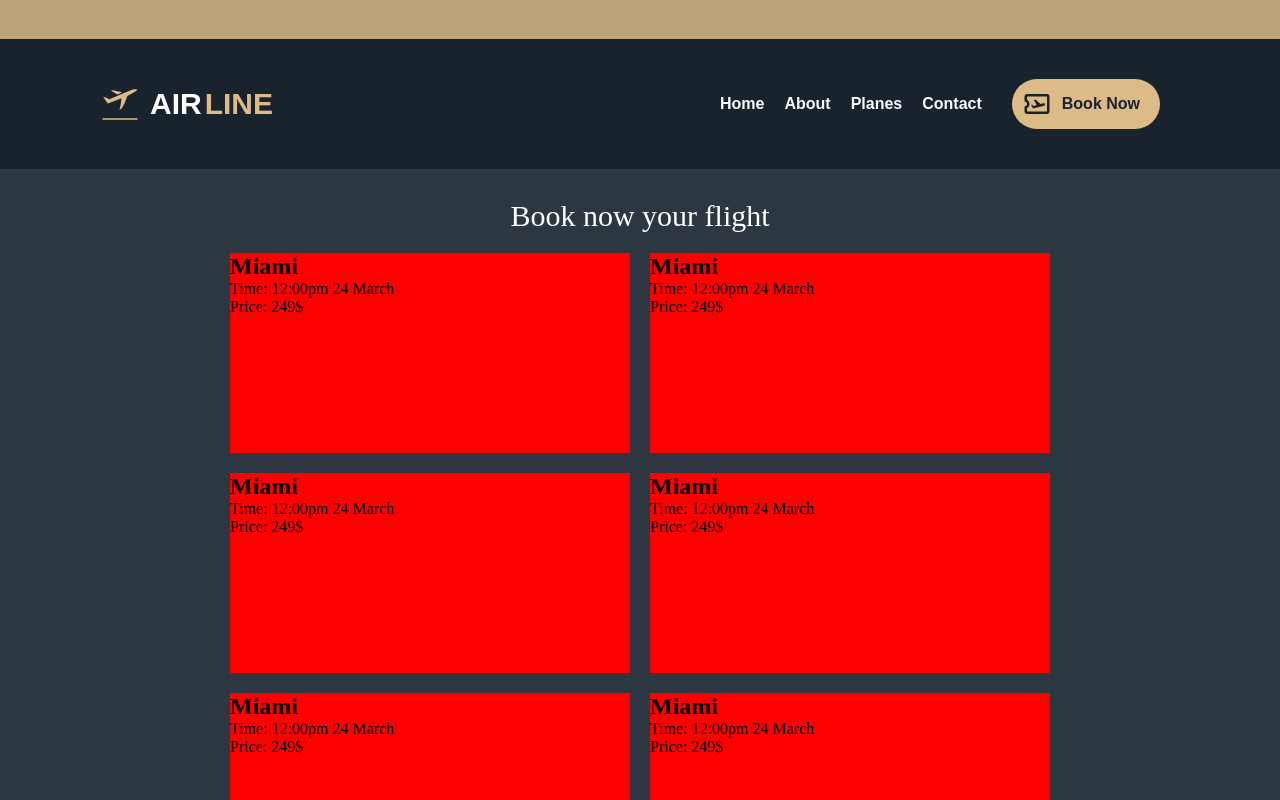
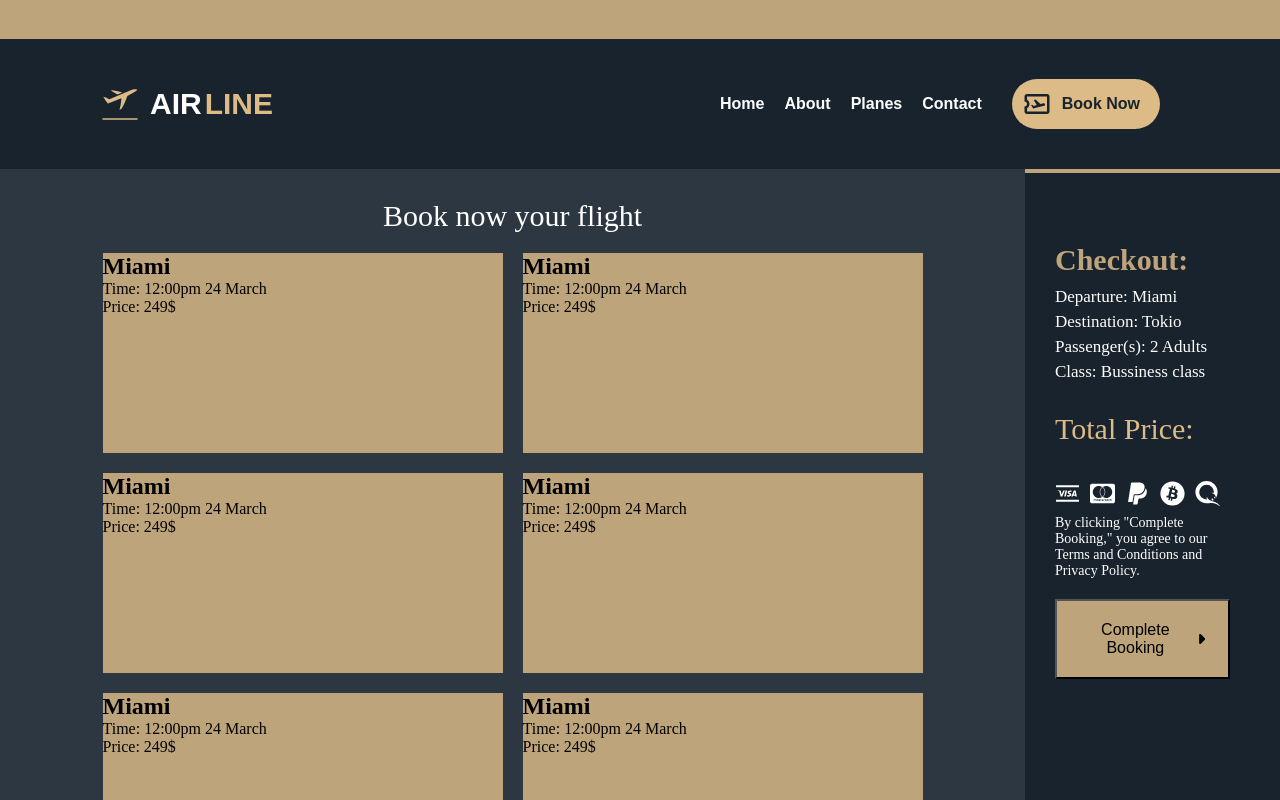
Before and after one commit to muradnuriyev001/Airlines-company, a React (Vite) app: page /book-now in a window 1280 px wide. Shown: the top 800 px of the page. Built offline with nearby package versions, Linux system fonts and the light colour scheme.

Commit message:
Book Now + responsive (without redux,logic)

```diff
--- a/src/pages/BookNow/BookCard/BookCard.module.scss
+++ b/src/pages/BookNow/BookCard/BookCard.module.scss
@@ -1,11 +1,21 @@
 .bookCard {
-  background-color: red;
+  background-color: var(--orange-color);
   width: 400px;
   height: 200px;
 }
 
-@media only screen and (max-width: 930px) {
+@media only screen and (max-width: 1120px) {
   .bookCard {
     width: 600px;
   }
 }
+@media only screen and (max-width: 900px) {
+  .bookCard {
+    width: 500px;
+  }
+}
+@media only screen and (max-width: 800px) {
+  .bookCard {
+    width: 700px;
+  }
+}
--- a/src/pages/BookNow/BookNow.module.scss
+++ b/src/pages/BookNow/BookNow.module.scss
@@ -1,3 +1,7 @@
+.content {
+  display: flex !important;
+  background: red;
+}
 .book {
   min-height: 400px;
   background-color: var(--blue-color2);
@@ -15,7 +19,6 @@
 .bookCards {
   display: flex;
   flex-wrap: wrap;
-  align-items: center;
   justify-content: center;
   gap: 20px;
 }
@@ -26,8 +29,15 @@
   }
 }
 
-@media only screen and (max-width: 600px) {
+@media only screen and (max-width: 1280px) {
   .book {
     padding: 30px 20px;
   }
 }
+
+@media only screen and (max-width: 800px) {
+  .content {
+    display: flex !important;
+    flex-direction: column;
+  }
+}
--- a/src/pages/BookNow/BookNow.tsx
+++ b/src/pages/BookNow/BookNow.tsx
@@ -1,8 +1,10 @@
 import BookCard from "./BookCard/BookCard";
 import c from "./BookNow.module.scss";
+import Checkout from "./Checkout/Checkout";
 
 const BookNow = () => {
   return (
+    <div className={c.content}>
       <div className={c.book}>
         <h1>Book now your flight</h1>
         <div className={c.bookCards}>
@@ -15,10 +17,9 @@ const BookNow = () => {
           <BookCard />
           <BookCard />
           <BookCard />
-        <BookCard />
-        <BookCard />
-        <BookCard />
         </div>
+      </div>
+      <Checkout />
     </div>
   );
 };
--- /dev/null
+++ b/src/pages/BookNow/Checkout/Checkout.module.scss
@@ -0,0 +1,71 @@
+.checkout {
+  background-color: var(--blue-color);
+  border: 2px solid var(--orange-color);
+  border-width: 4px 0px 0px 0px;
+  padding: 60px 30px;
+  padding-right: 50px;
+  min-height: 300px;
+  display: flex;
+  flex-direction: column;
+  font-family: "Times New Roman", Times, serif;
+  h3 {
+    color: white;
+  }
+  h2 {
+    color: var(--orange-color);
+    font-size: 30px;
+    margin: 10px 0px;
+  }
+  p {
+    color: white;
+    font-size: 17px;
+    margin: 5px 0px;
+  }
+  p:nth-child(6) {
+    color: var(--orange-color2);
+    margin-top: 30px;
+    font-size: 30px;
+  }
+}
+
+.button {
+  margin-top: 30px;
+  button {
+    margin: 20px 0px;
+    background-color: var(--orange-color);
+    padding: 20px;
+    font-size: 16px;
+    display: flex;
+    align-items: center;
+    cursor: pointer;
+    transition: 0.5s all;
+    &:hover {
+      color: white;
+    }
+  }
+  p {
+    font-size: 14px !important;
+    color: white !important;
+  }
+  .payments {
+    display: flex;
+    svg {
+      color: white;
+      font-size: 25px;
+      margin-right: 10px;
+    }
+  }
+}
+
+/*Responsive*/
+
+@media only screen and (max-width: 800px) {
+  .checkout {
+    padding: 100px 100px;
+  }
+}
+@media only screen and (max-width: 500px) {
+  .checkout {
+    padding: 100px 70px;
+  }
+}
--- /dev/null
+++ b/src/pages/BookNow/Checkout/Checkout.tsx
@@ -0,0 +1,47 @@
+import c from "./Checkout.module.scss";
+
+import { FaCaretRight } from "react-icons/fa6";
+import { RiVisaFill } from "react-icons/ri";
+import { FaCcMastercard, FaPaypal, FaBitcoin } from "react-icons/fa6";
+import { SiQiwi } from "react-icons/si";
+import { FaChevronRight } from "react-icons/fa";
+import { FaChevronLeft } from "react-icons/fa";
+
+const payments = [RiVisaFill, FaCcMastercard, FaPaypal, FaBitcoin, SiQiwi];
+
+const Checkout = () => {
+  return (
+    <div className={c.checkout}>
+      <div className={c.information}>
+        <h2>Checkout:</h2>
+        <p>Departure: Miami</p>
+        <p>Destination: Tokio</p>
+        <p>Passenger(s): 2 Adults</p>
+        <p>Class: Bussiness class</p>
+        <p>Total Price: {null}</p>
+      </div>
+      <div className={c.button}>
+        <div className={c.payments}>
+          {payments.map((payment, i) => {
+            const Icon = payment;
+            return (
+              <div key={i}>
+                <Icon />
+              </div>
+            );
+          })}
+        </div>
+
+        <p>
+          By clicking "Complete Booking," you agree to our Terms and Conditions
+          and Privacy Policy.
+        </p>
+        <button>
+          Complete Booking <FaCaretRight />
+        </button>
+      </div>
+    </div>
+  );
+};
+
+export default Checkout;
```
Lines whose indentation alone changed are shown as unchanged.
